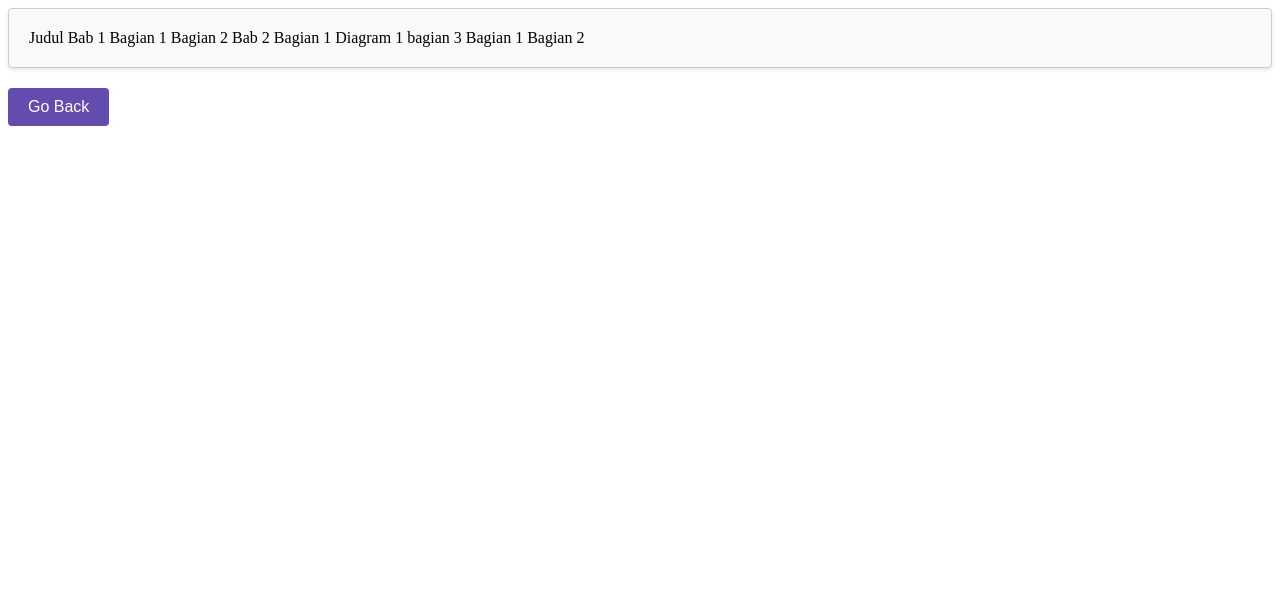
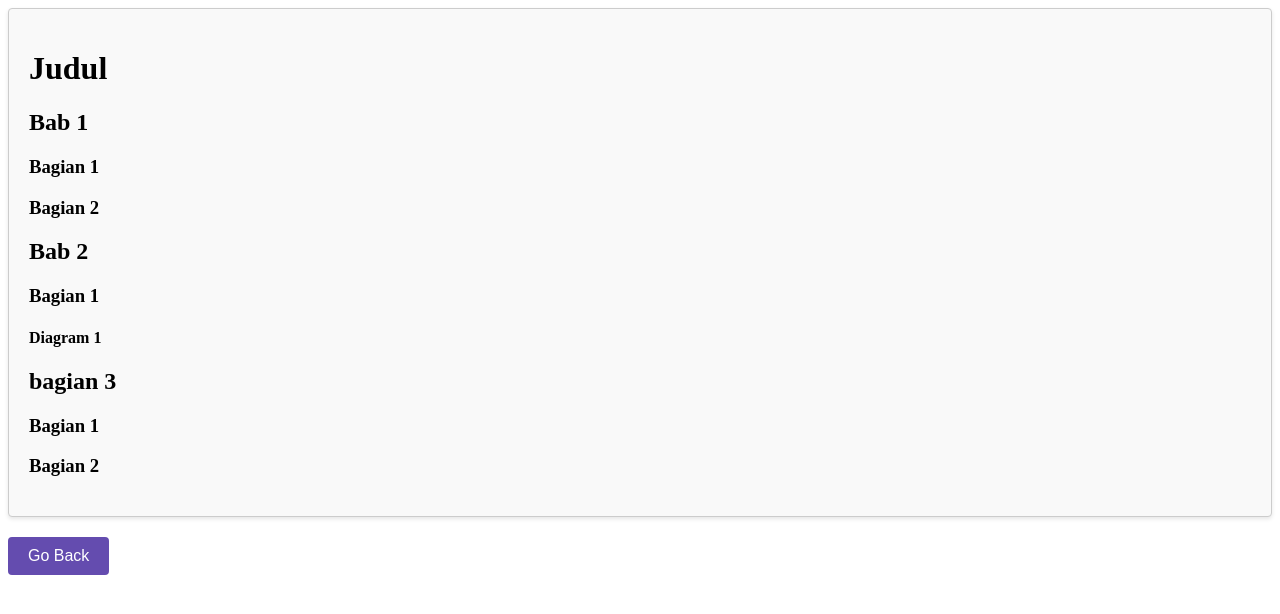
Before and after one commit to serindo-academy-student/html5-basics, a plain HTML site: page heading.html in a window 1280 px wide. Drawn offline with Linux system fonts and the light colour scheme.

Commit message:
fix heading html

```diff
--- a/heading.html
+++ b/heading.html
@@ -8,16 +8,16 @@
     <!-- start solution -->
     <div class="section">
 
-      Judul
-      Bab 1
-        Bagian 1
-        Bagian 2
-      Bab 2
-        Bagian 1
-          Diagram 1
-      bagian 3
-        Bagian 1
-        Bagian 2
+      <h1>Judul</h1>
+      <h2>Bab 1</h2>
+        <h3>Bagian 1</h3>
+        <h3>Bagian 2</h3>
+      <h2>Bab 2</h2>
+        <h3>Bagian 1</h3>
+          <h4>Diagram 1</h4>
+      <h2>bagian 3</h2>
+        <h3>Bagian 1</h3>
+        <h3>Bagian 2</h3>
 
     </div>
     <!-- End solution -->
```
